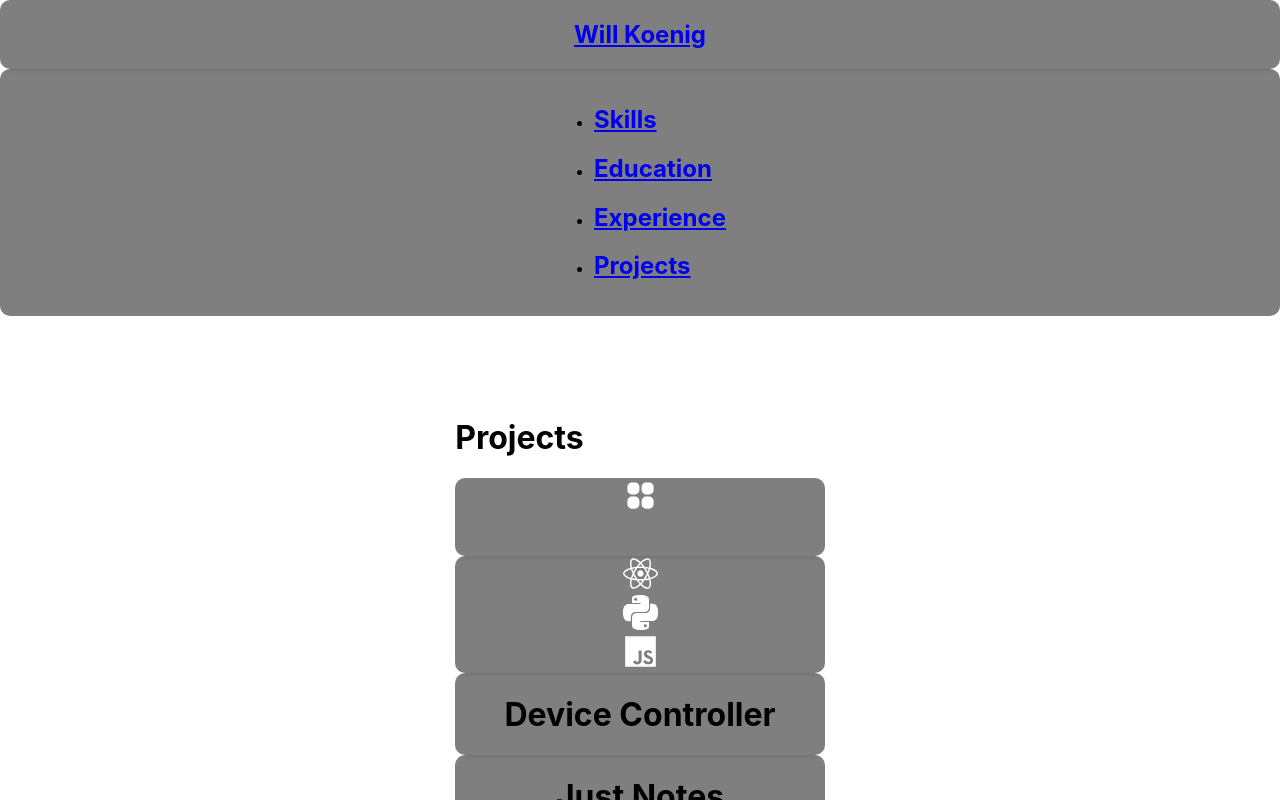
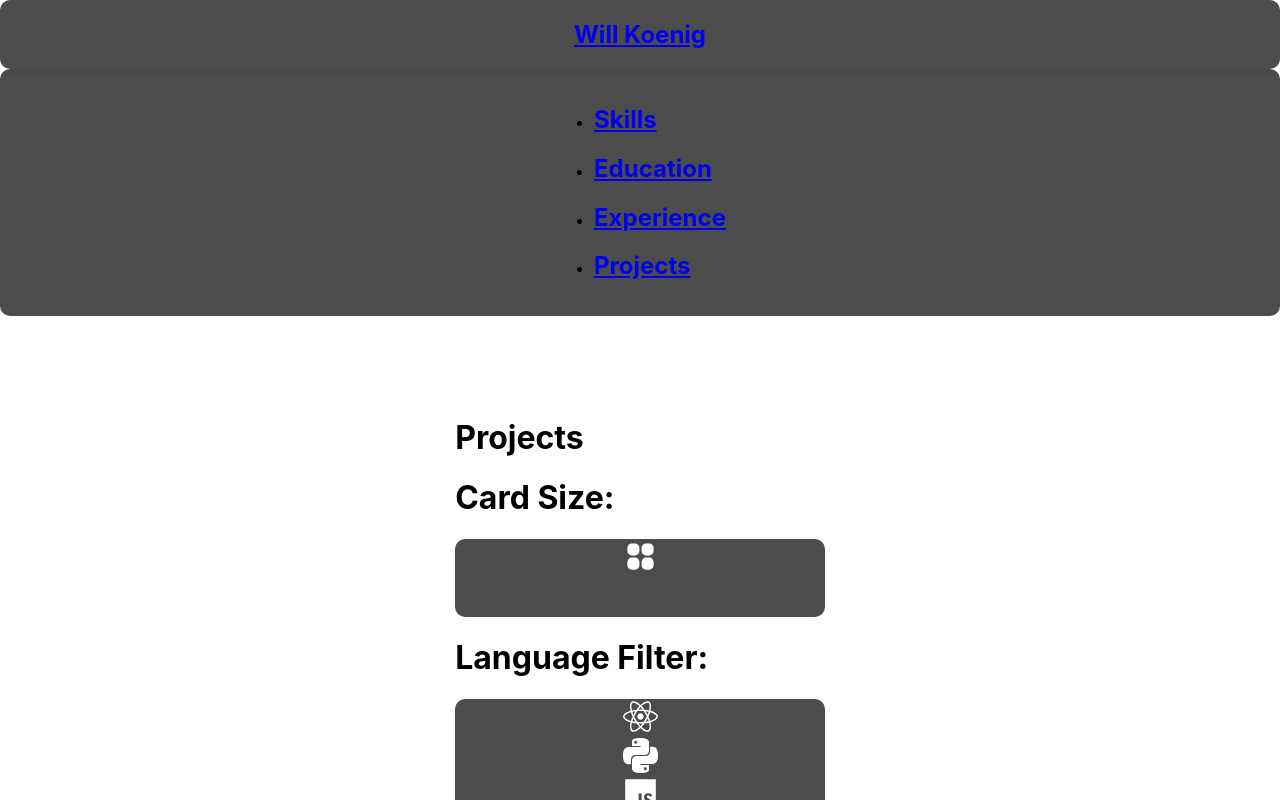
Before and after one commit to willk0814/portfolio, a React (Create React App) app: page /projects in a window 1280 px wide. Shown: the top 800 px of the page. Built offline with nearby package versions, Linux system fonts and the light colour scheme; some icons are missing.

Commit message:
Filter labels

```diff
--- a/src/Components/Pages/Projects/ProjectPage.js
+++ b/src/Components/Pages/Projects/ProjectPage.js
@@ -7,8 +7,8 @@ import { data } from '../../../assets/projectData'
 import { motion } from 'framer-motion'
 
 // Import project tile component
-import ExpandedProjectTile from './ExpandedProjectTile'
-import CollapsedProjectTile from './CollapsedProjectTile'
+import ExpandedProjectTile from './Tiles/ExpandedProjectTile'
+import CollapsedProjectTile from './Tiles/CollapsedProjectTile'
 
 // Import Icons
 import { HiSquares2X2 } from "react-icons/hi2";
@@ -72,10 +72,10 @@ export default function ProjectPage() {
   }, [])
 
   return (
-    <div className='pageContainer'>
+    <div className='pageContainer justify-start'>
 
       {/* Page Content Container */}
-      <div className='flex flex-col items-center justify-center w-[85vw]'>
+      <div className='flex flex-col items-center justify-start w-[90vw]'>
 
         {/* Title */}
         <motion.h1
@@ -93,7 +93,9 @@ export default function ProjectPage() {
           animate = {{ opacity: 1, y: 0}}
           transition = {{ duration: 0.5 }}>
             {/* Size Control */}
-            <div className='flex flex-row blurredContentContainer'>
+            <div className='flex flex-col'>
+              <h1 className='text-white text-2xl'>Card Size:</h1>
+              <div className='flex flex-row blurredContentContainer border-2 border-black'>
                 <div
                   className={`${cardSize === 'sm' ? 'bg-black' : ''} p-2 px-4 cursor-pointer`}
                   onClick={() => handleSetCardSize('sm')}>
@@ -106,9 +108,12 @@ export default function ProjectPage() {
                   <PiSquareSplitHorizontalFill color='white' size={35} />
                 </div>
               </div>
+            </div>
 
             {/* Language Filter */}
-            <div className='flex flex-row blurredContentContainer'>
+            <div className='flex flex-col'>
+              <h1 className='text-white text-2xl'>Language Filter:</h1>
+              <div className='flex flex-row blurredContentContainer border-2 border-black'>
                 <div
                   className={`${filterSettings['React'] ? 'bg-black' : ''} p-2 px-4 cursor-pointer`}
                   onClick={() => handleChangeFilter('React')}>
@@ -125,6 +130,7 @@ export default function ProjectPage() {
                   className={`${filterSettings['JS'] ? 'bg-black' : ''} p-2 px-4 cursor-pointer`}
                   onClick={() => handleChangeFilter('JS')}>
                   <IoLogoJavascript color='white' size={35} />
+                </div>
               </div>
             </div>
         </motion.div>
--- a/src/Components/Pages/Projects/CollapsedProjectTile.js
+++ b/src/Components/Pages/Projects/Tiles/CollapsedProjectTile.js
@@ -7,13 +7,13 @@ export default function CollapsedProjectTile({ project_id, project_data, selectC
   return (
     <motion.div
       className={`blurredContentContainer items-start justify-end m-2 p-4 cursor-pointer
-        ${cardSize === 'sm' ? 'w-[200px] h-[200px] justify-end' : 'w-[300px] h-[400px] justify-between'}`}
+        ${cardSize === 'sm' ? 'w-[150px] md:w-[225px] justify-end' : 'w-[300px] h-[400px] justify-between'}`}
       whileHover = {{ boxShadow: '0px 0px 8px rgb(255, 255, 255)'}}
       onClick = {() => selectCard(project_id)}>
 
         {/* Project Title */}
         <h1
-          className={`text-white ${cardSize === 'sm' ? 'text-4xl' : 'text-[3.5rem] leading-[3.5rem] font-semibold'}`}>
+          className={`text-white ${cardSize === 'sm' ? 'text-2xl md:text-4xl' : 'text-[3.5rem] leading-[3.5rem] font-semibold'}`}>
             {project_data.title}
         </h1>
 
--- a/src/Components/Pages/Projects/ExpandedProjectTile.js
+++ b/src/Components/Pages/Projects/Tiles/ExpandedProjectTile.js
@@ -1,4 +1,4 @@
-import React, { useState, useEffect } from 'react'
+import React from 'react'
 
 // Framer motion import
 import { motion, AnimatePresence } from 'framer-motion'
@@ -20,7 +20,6 @@ import { overlayVariants, containerVariants,
 
 // Import playeropts
 import { smPlayerOpts, mdPlayerOpts, lgPlayerOpts} from './variants'
-
 
 
 export default function ExpandedProjectTile({ project_id, project_data, selectCard, playerSize }) {
--- a/src/index.css
+++ b/src/index.css
@@ -25,10 +25,10 @@
     align-items: center;
     justify-content: center;
 
-    background-color: rgba(0, 0, 0, 0.5);
+    background-color: rgba(0, 0, 0, 0.7);
     /* background-color: rgba(6, 27, 35, 0.5); */
     /* background-color: rgba(50, 50, 50, 0.7); */
-    backdrop-filter: blur(2px);
+    backdrop-filter: blur(4px);
     border-radius: 10px;
     box-sizing: border-box;
     overflow-x: hidden;
```
Also changed, not shown: src/Components/Pages/Projects/Tiles/TechnologyBar.js (renamed from src/Components/Pages/Projects/TechnologyBar.js), src/Components/Pages/Projects/Tiles/variants.js (renamed from src/Components/Pages/Projects/variants.js). Lines whose indentation alone changed are shown as unchanged.
